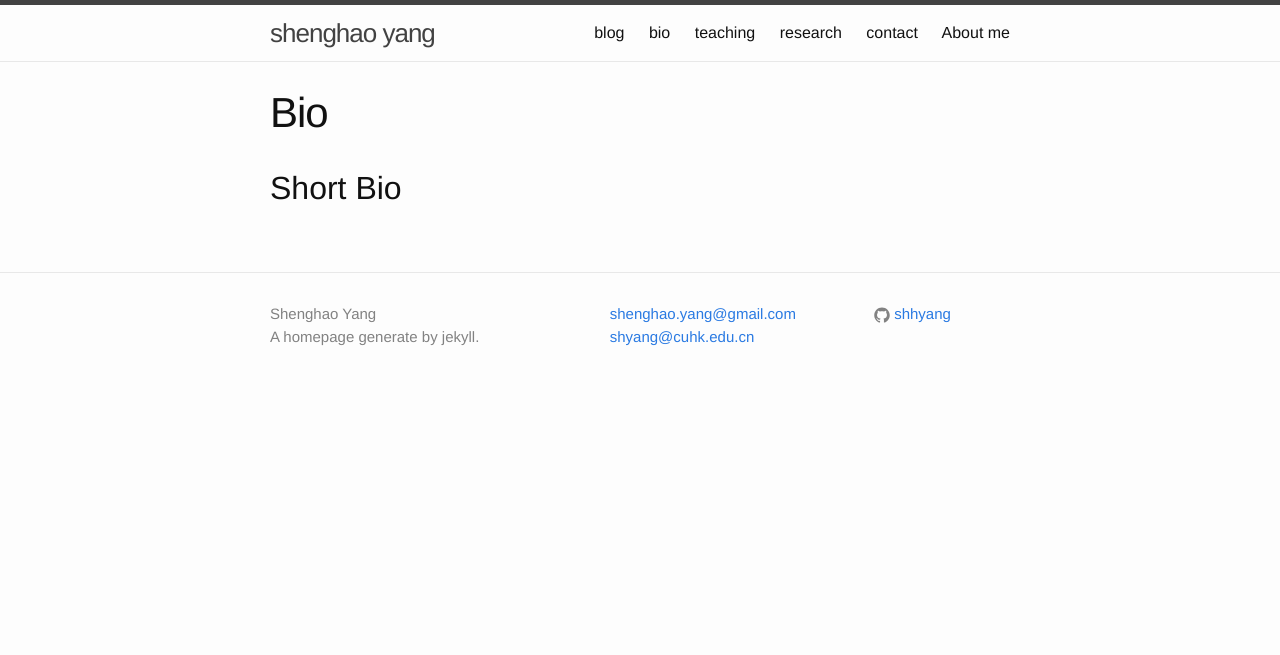
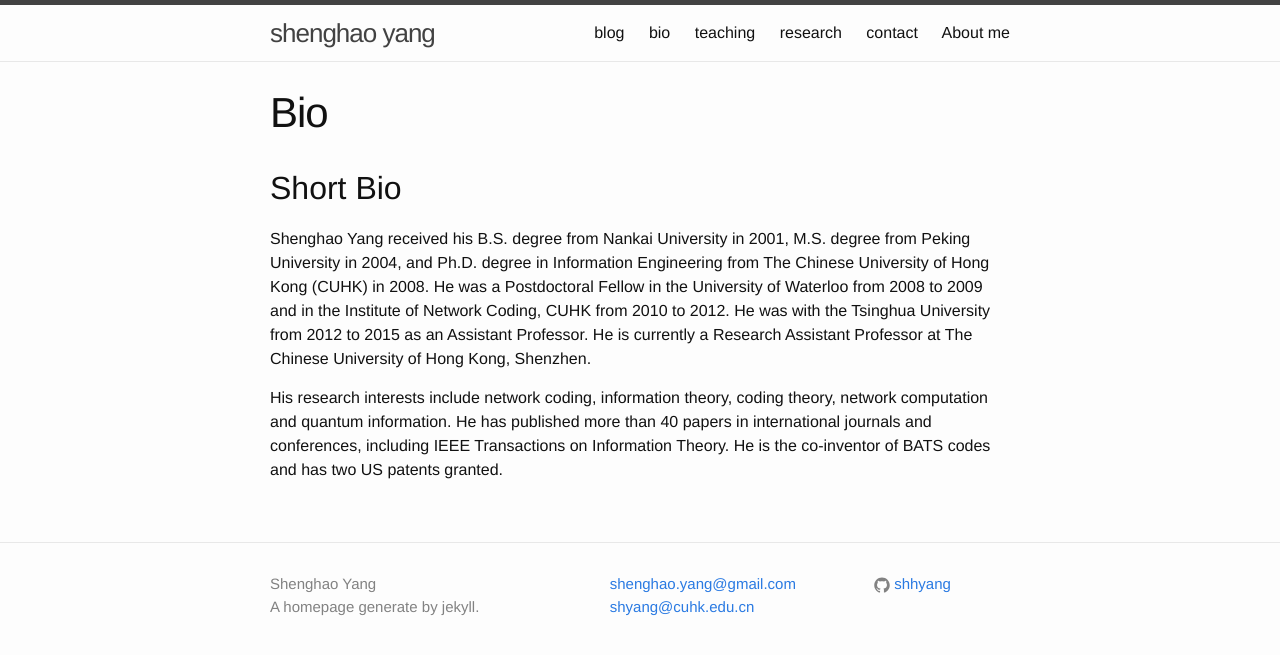
Before and after one commit to shhyang/shhyang.github.io, a Jekyll site: the page built from bio/index.md, in a window 1280 px wide. Shown: the top 655 px of the page. Built offline with Jekyll 4.4.1, drawn with Linux system fonts in a browser that asks for light colours.

Commit message:
Update Bio

```diff
--- a/bio/index.md
+++ b/bio/index.md
@@ -4,3 +4,7 @@ title: bio
 title_s: Bio
 ---
 ## Short Bio
+
+Shenghao Yang received his B.S. degree from Nankai University in 2001, M.S. degree from Peking University in 2004, and Ph.D. degree in Information Engineering from The Chinese University of Hong Kong (CUHK) in 2008. He was a Postdoctoral Fellow in the University of Waterloo from 2008 to 2009 and in the Institute of Network Coding, CUHK from 2010 to 2012.  He was with the Tsinghua University from 2012 to 2015 as an Assistant Professor. He is currently a Research Assistant Professor at The Chinese University of Hong Kong, Shenzhen.
+
+His research interests include network coding, information theory, coding theory, network computation and quantum information. He has published more than 40 papers in international journals and conferences, including IEEE Transactions on Information Theory. He is the co-inventor of BATS codes and has two US patents granted.
```
